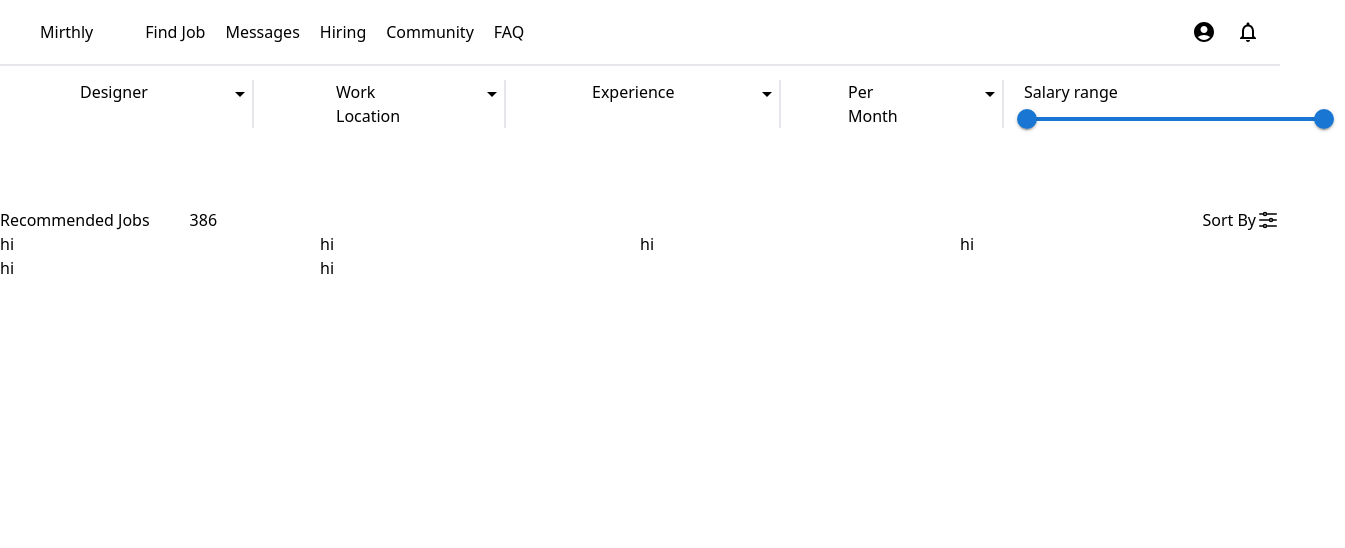
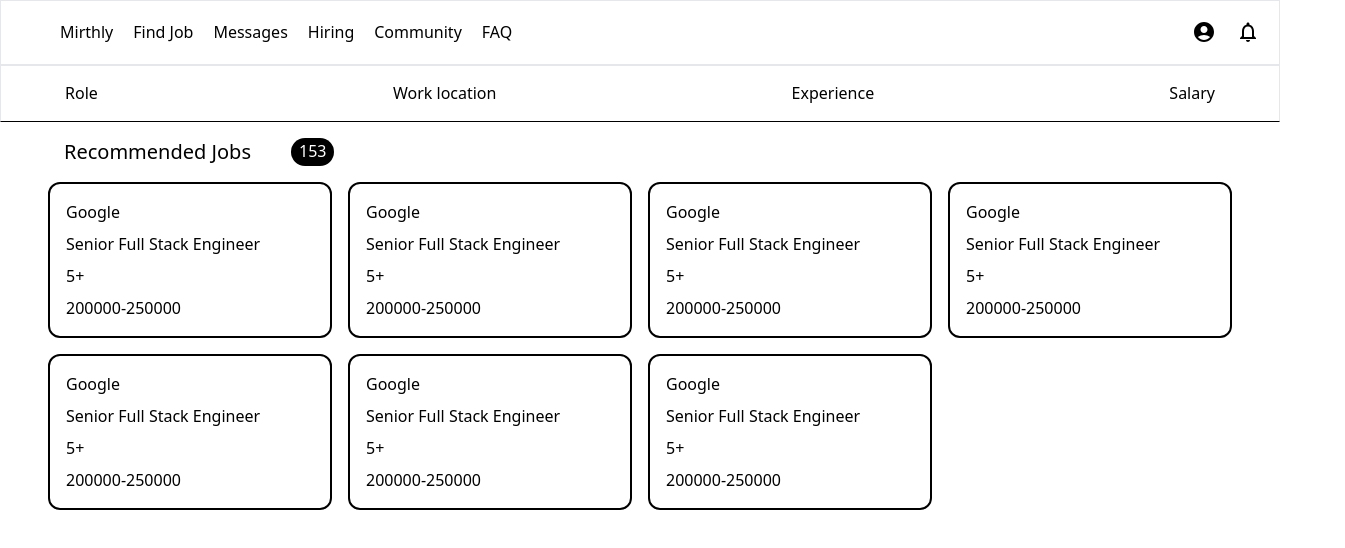
Before and after one commit to Mirthly/MirthlyHire, a React (Vite) app in the folder client/: page /dashboard in a window 1280 px wide. Shown: the top 548 px of the page, 1345 px wide, since content can reach past the window. Built offline with nearby package versions, Linux system fonts and the light colour scheme.

Commit message:
Dashboard Changes

```diff
--- a/client/src/components/Nav.tsx
+++ b/client/src/components/Nav.tsx
@@ -6,10 +6,10 @@
     <>
       <div>
         <div className='flex justify-between gap-5 border-b-2 fixed w-[100%]'>
-          <div className='flex gap-5 m-5 '>
-            <div className='flex mr-8 ml-5'>
+          <div className='flex gap-5 m-5 px-10'>
+
               <div>Mirthly</div>
-            </div>
+
             <div className='flex gap-5'>
               <div>Find Job</div>
               <div>Messages</div>
@@ -18,7 +18,7 @@
               <div>FAQ</div>
             </div>
           </div>
-          <div className='flex gap-5 m-5 '>
+          <div className='flex gap-5 m-5'>
             <AccountCircleIcon />
             <NotificationsNoneIcon />
           </div>
--- a/client/src/components/RecommendedJobs.tsx
+++ b/client/src/components/RecommendedJobs.tsx
@@ -1,41 +1,26 @@
 const RecommendedJobs = () => {
   return (
     <>
-      <div className='flex flex-col'>
+      <div className='flex flex-col px-12'>
         <div className='flex justify-between'>
           <div>
-            <div className='flex gap-10'>
-              <div>Recommended Jobs</div>
-              <div>386</div>
-            </div>
-          </div>
-          <div className='flex'>
-            <div>Sort By</div>
-            <div>
-              <svg
-                xmlns='http://www.w3.org/2000/svg'
-                fill='none'
-                viewBox='0 0 24 24'
-                strokeWidth={1.5}
-                stroke='currentColor'
-                className='w-6 h-6'
-              >
-                <path
-                  strokeLinecap='round'
-                  strokeLinejoin='round'
-                  d='M10.5 6h9.75M10.5 6a1.5 1.5 0 1 1-3 0m3 0a1.5 1.5 0 1 0-3 0M3.75 6H7.5m3 12h9.75m-9.75 0a1.5 1.5 0 0 1-3 0m3 0a1.5 1.5 0 0 0-3 0m-3.75 0H7.5m9-6h3.75m-3.75 0a1.5 1.5 0 0 1-3 0m3 0a1.5 1.5 0 0 0-3 0m-9.75 0h9.75'
-                />
-              </svg>
+            <div className='flex gap-10 p-4'>
+              <div className="text-xl">Recommended Jobs</div>
+              <div className="bg-black rounded-full text-white px-2 pb-[2px] flex justify-center items-center">153</div>
             </div>
           </div>
         </div>
-        <div className='grid grid-cols-4'>
-          <div>hi</div>
-          <div>hi</div>
-          <div>hi</div>
-          <div>hi</div>
-          <div>hi</div>
-          <div>hi</div>
+        <div className='grid grid-cols-4 gap-4'>
+          {data.map((job)=>{
+            return(
+              <div className="flex flex-col gap-2 border-2 p-4 rounded-xl border-black" key={job.Description}>
+              <div>{job.CompanyName}</div>
+              <div>{job.RoleName}</div>
+              <div>{job.Experience}</div>
+              <div>{job.salary}</div>
+              </div>
+            )
+          })}
         </div>
       </div>
     </>
@@ -43,3 +28,55 @@
 };
 
 export default RecommendedJobs;
+
+
+const data = [{
+  CompanyName:"Google",
+  RoleName:"Senior Full Stack Engineer",
+  Experience:"5+",
+  Area:"Seatle",
+  salary:"200000-250000",
+  Description:"Lorem ipsum dolor sit amet, consectetur adipiscing elit. In pretium, felis vitae mollis luctus, mauris ante laoreet magna, vel molestie augue metus vel est. Proin ac lobortis nisi, non blandit ex. Curabitur lacinia mauris non mi consequat maximus. Integer suscipit sem id blandit blandit. Donec varius in augue venenatis suscipit. Praesent in congue est, non euismod eros. Maecenas tincidunt vel nisi a bibendum. Maecenas ipsum purus, lobortis a scelerisque nec, dapibus id dolor. "
+},{
+  CompanyName:"Google",
+  RoleName:"Senior Full Stack Engineer",
+  Experience:"5+",
+  Area:"Seatle",
+  salary:"200000-250000",
+  Description:"Lorem ipsum dolor sit amet, consectetur adipiscing elit. In pretium, felis vitae mollis luctus, mauris ante laoreet magna, vel molestie augue metus vel est. Proin ac lobortis nisi, non blandit ex. Curabitur lacinia mauris non mi consequat maximus. Integer suscipit sem id blandit blandit. Donec varius in augue venenatis suscipit. Praesent in congue est, non euismod eros. Maecenas tincidunt vel nisi a bibendum. Maecenas ipsum purus, lobortis a scelerisque nec, dapibus id dolor. "
+},{
+  CompanyName:"Google",
+  RoleName:"Senior Full Stack Engineer",
+  Experience:"5+",
+  Area:"Seatle",
+  salary:"200000-250000",
+  Description:"Lorem ipsum dolor sit amet, consectetur adipiscing elit. In pretium, felis vitae mollis luctus, mauris ante laoreet magna, vel molestie augue metus vel est. Proin ac lobortis nisi, non blandit ex. Curabitur lacinia mauris non mi consequat maximus. Integer suscipit sem id blandit blandit. Donec varius in augue venenatis suscipit. Praesent in congue est, non euismod eros. Maecenas tincidunt vel nisi a bibendum. Maecenas ipsum purus, lobortis a scelerisque nec, dapibus id dolor. "
+},{
+  CompanyName:"Google",
+  RoleName:"Senior Full Stack Engineer",
+  Experience:"5+",
+  Area:"Seatle",
+  salary:"200000-250000",
+  Description:"Lorem ipsum dolor sit amet, consectetur adipiscing elit. In pretium, felis vitae mollis luctus, mauris ante laoreet magna, vel molestie augue metus vel est. Proin ac lobortis nisi, non blandit ex. Curabitur lacinia mauris non mi consequat maximus. Integer suscipit sem id blandit blandit. Donec varius in augue venenatis suscipit. Praesent in congue est, non euismod eros. Maecenas tincidunt vel nisi a bibendum. Maecenas ipsum purus, lobortis a scelerisque nec, dapibus id dolor. "
+},{
+  CompanyName:"Google",
+  RoleName:"Senior Full Stack Engineer",
+  Experience:"5+",
+  Area:"Seatle",
+  salary:"200000-250000",
+  Description:"Lorem ipsum dolor sit amet, consectetur adipiscing elit. In pretium, felis vitae mollis luctus, mauris ante laoreet magna, vel molestie augue metus vel est. Proin ac lobortis nisi, non blandit ex. Curabitur lacinia mauris non mi consequat maximus. Integer suscipit sem id blandit blandit. Donec varius in augue venenatis suscipit. Praesent in congue est, non euismod eros. Maecenas tincidunt vel nisi a bibendum. Maecenas ipsum purus, lobortis a scelerisque nec, dapibus id dolor. "
+},{
+  CompanyName:"Google",
+  RoleName:"Senior Full Stack Engineer",
+  Experience:"5+",
+  Area:"Seatle",
+  salary:"200000-250000",
+  Description:"Lorem ipsum dolor sit amet, consectetur adipiscing elit. In pretium, felis vitae mollis luctus, mauris ante laoreet magna, vel molestie augue metus vel est. Proin ac lobortis nisi, non blandit ex. Curabitur lacinia mauris non mi consequat maximus. Integer suscipit sem id blandit blandit. Donec varius in augue venenatis suscipit. Praesent in congue est, non euismod eros. Maecenas tincidunt vel nisi a bibendum. Maecenas ipsum purus, lobortis a scelerisque nec, dapibus id dolor. "
+},{
+  CompanyName:"Google",
+  RoleName:"Senior Full Stack Engineer",
+  Experience:"5+",
+  Area:"Seatle",
+  salary:"200000-250000",
+  Description:"Lorem ipsum dolor sit amet, consectetur adipiscing elit. In pretium, felis vitae mollis luctus, mauris ante laoreet magna, vel molestie augue metus vel est. Proin ac lobortis nisi, non blandit ex. Curabitur lacinia mauris non mi consequat maximus. Integer suscipit sem id blandit blandit. Donec varius in augue venenatis suscipit. Praesent in congue est, non euismod eros. Maecenas tincidunt vel nisi a bibendum. Maecenas ipsum purus, lobortis a scelerisque nec, dapibus id dolor. "
+}]
--- a/client/src/components/Specs.tsx
+++ b/client/src/components/Specs.tsx
@@ -1,60 +1,13 @@
-import React from 'react';
-import Slider from '@mui/material/Slider';
-import Box from '@mui/material/Box';
-import ArrowDropDownIcon from '@mui/icons-material/ArrowDropDown';
+const Navbar = () =>{
+  return(
+    <div className="pt-20 px-16 pb-4 flex justify-between border border-b-black">
+      <div>Role</div>
+      <div>Work location</div>
+      <div>Experience</div>
+      <div>Salary</div>
 
-function valuetext(value: number) {
-  return `${value}°C`;
+    </div>
+  )
 }
-export const Specs = () => {
-  const [value, setValue] = React.useState<number[]>([1, 100000]);
-  const handleChange = (_event: Event, newValue: number | number[]) => {
-    setValue(newValue as number[]);
-  };
-  return (
-    <>
-      <div className='flex'>
-        <div className='w-[20%] flex p-20  '>
-          Designer
-          <div className='ml-20 border-r-2 '>
-            <ArrowDropDownIcon />
-          </div>
-        </div>
-        <div className='w-[20%] lg:flex p-20'>
-          Work Location
-          <div className='ml-20 border-r-2 '>
-            <ArrowDropDownIcon />
-          </div>
-        </div>
-        <div className='w-[20%] flex p-20'>
-          Experience
-          <div className='ml-20 border-r-2 '>
-            <ArrowDropDownIcon />
-          </div>
-        </div>
-        <div className='w-[20%] flex p-20'>
-          Per Month
-          <div className='ml-20 border-r-2 '>
-            <ArrowDropDownIcon />
-          </div>
-        </div>
-        <div className='w-[20%]  mt-20 mr-20'>
-          <div className='flex'>
-            <p>Salary range</p>
-          </div>
-          <Box sx={{ width: 300 }}>
-            <Slider
-              getAriaLabel={() => 'Temperature range'}
-              value={value}
-              onChange={handleChange}
-              valueLabelDisplay='auto'
-              getAriaValueText={valuetext}
-            />
-          </Box>
-        </div>
-      </div>
-    </>
-  );
-};
 
-export default Specs;
+export default Navbar
--- a/client/src/pages/HomePage.tsx
+++ b/client/src/pages/HomePage.tsx
@@ -4,10 +4,10 @@
 const HomePage = () => {
   return (
     <div>
-      <div className="flex ">
+      <div className="flex px-32">
         <div className="flex flex-col basis-1/2 items-center justify-center h-screen">
-          <div className="flex flex-col gap-10 w-[60%] mx-auto">
-            <h1 className="font-poppins font-bold text-6xl text-wrap ">
+          <div className="flex flex-col gap-10 w-[80%] mx-auto">
+            <h1 className="font-poppins font-bold text-5xl text-wrap ">
               Find Your Dream Job Here In One Place
             </h1>
             <div className="font-poppins text-2xl">
@@ -15,19 +15,25 @@
             </div>
             <div className="flex gap-10">
               <Link to="/dashboard">
-                <button className="shadow-lg px-4 py-2 text-2xl rounded-xl">
-                  Hire
+                <button className="shadow-lg px-4 py-2 text-2xl rounded-xl flex gap-2 items-center">
+                  <div>Find</div>
+                  <svg xmlns="http://www.w3.org/2000/svg" fill="none" viewBox="0 0 24 24" strokeWidth={1.5} stroke="currentColor" className="w-6 h-6">
+                  <path strokeLinecap="round" strokeLinejoin="round" d="M17.25 8.25 21 12m0 0-3.75 3.75M21 12H3" />
+                  </svg>
                 </button>
               </Link>
-              <button className="shadow-lg px-4 rounded-xl text-2xl py-2 ">
-                Find
+              <button className="shadow-lg px-4 bg-black text-white rounded-xl text-2xl py-2 flex gap-2 items-center">
+              <div>Hire</div>
+                  <svg xmlns="http://www.w3.org/2000/svg" fill="none" viewBox="0 0 24 24" strokeWidth={1.5} stroke="currentColor" className="w-6 h-6">
+                  <path strokeLinecap="round" strokeLinejoin="round" d="M17.25 8.25 21 12m0 0-3.75 3.75M21 12H3" />
+                  </svg>
               </button>
             </div>
           </div>
         </div>
         <div className="flex justify-center items-center h-screen">
           <img
-            className="w-[700px] h-[8 00px] ml-20"
+            className="w-[500px] h-[600px] ml-20"
             src={global}
             alt="global image"
           />
```
